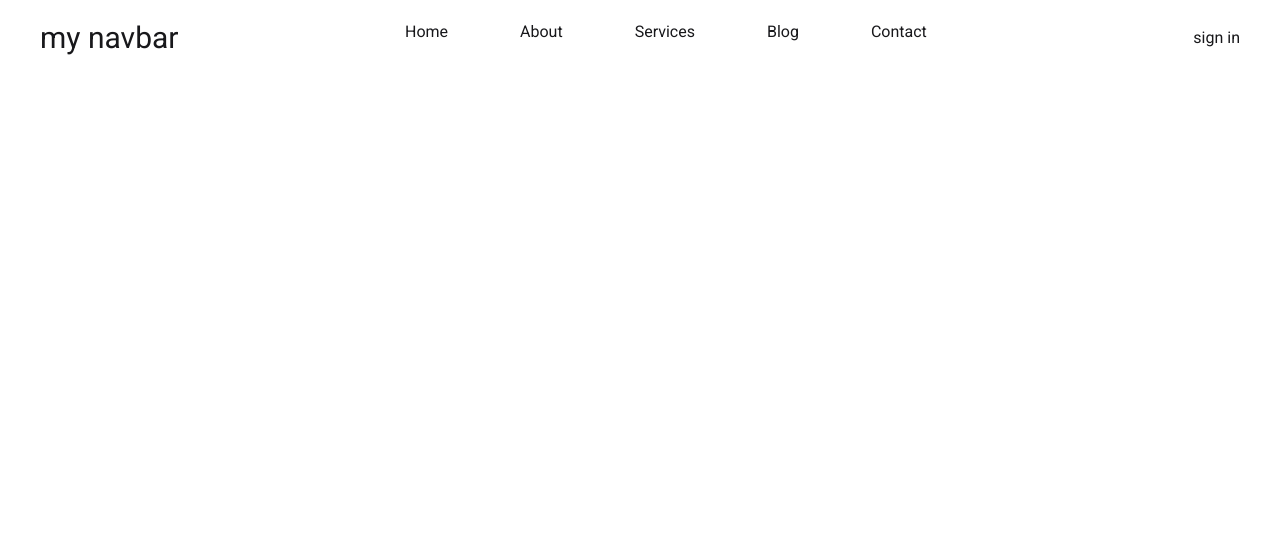
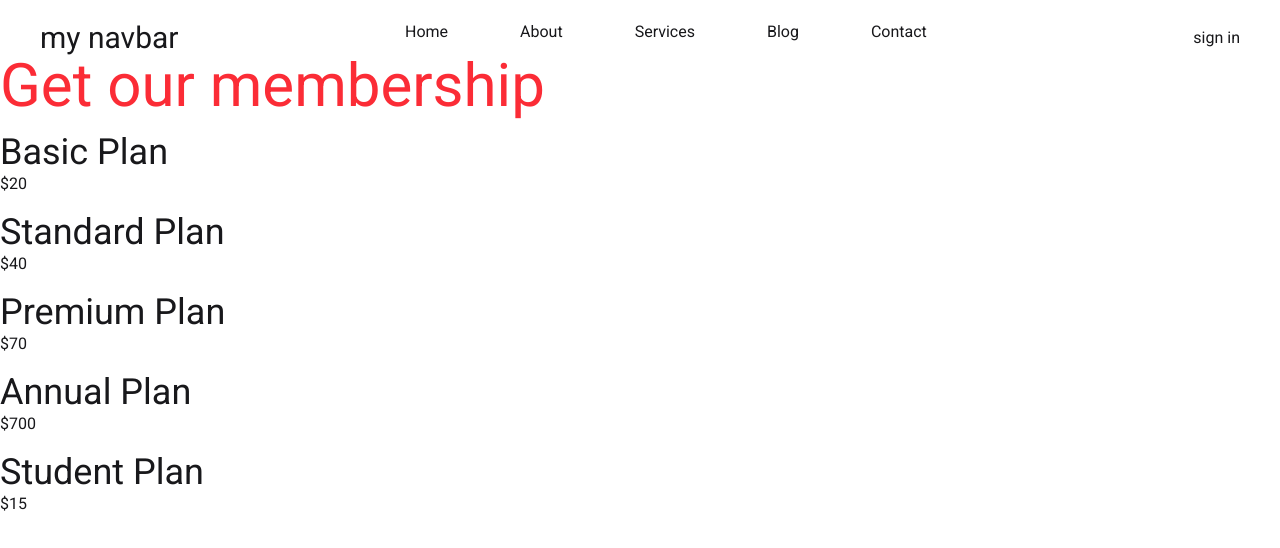
Before and after one commit to masuddeveloper143/tailwind-react-pricing-options, a React (Vite) app: page / in a window 1280 px wide. Shown: the top 548 px of the page. Built offline with nearby package versions, Linux system fonts and the light colour scheme.

Commit message:
Update project

```diff
--- a/src/App.jsx
+++ b/src/App.jsx
@@ -4,6 +4,7 @@ import './App.css'
 import DasyuiNav from './component/DasyuiNav'
 import Navbar from './component/NAVBAR/Navbar'
 import PriceingOption from './component/priceingOption/PriceingOption'
+import PriceingCard from './component/priceingCard/PriceingCard'
 
 function App() {
 
@@ -14,6 +15,7 @@ function App() {
       <header>
         <Navbar></Navbar>
         <DasyuiNav></DasyuiNav>
+
       </header>
 
       <main>
--- /dev/null
+++ b/src/component/priceingCard/PriceingCard.jsx
@@ -0,0 +1,13 @@
+import React from 'react';
+
+const PriceingCard = ({ priceing }) => {
+    console.log(priceing)
+    return (
+        <div>
+            <h1 className='text-4xl mt-4'>{priceing.name}</h1>
+            <p>${priceing.price}</p>
+        </div>
+    );
+};
+
+export default PriceingCard;
--- a/src/component/priceingOption/PriceingOption.jsx
+++ b/src/component/priceingOption/PriceingOption.jsx
@@ -1,4 +1,5 @@
 import React, { use } from 'react';
+import PriceingCard from '../priceingCard/PriceingCard';
 
 const PriceingOption = ({ priceingPromise }) => {
 
@@ -8,7 +9,18 @@ const PriceingOption = ({ priceingPromise }) => {
 
     return (
         <div>
+            <h1 className='text-6xl text-red-500'>Get our membership</h1>
 
+            <div>
+                {
+                    priceingData.map(priceing =>
+                        <PriceingCard
+                            key={priceing.id}
+                            priceing={priceing}>
+
+                        </PriceingCard>)
+                }
+            </div>
         </div>
     );
 };
```
